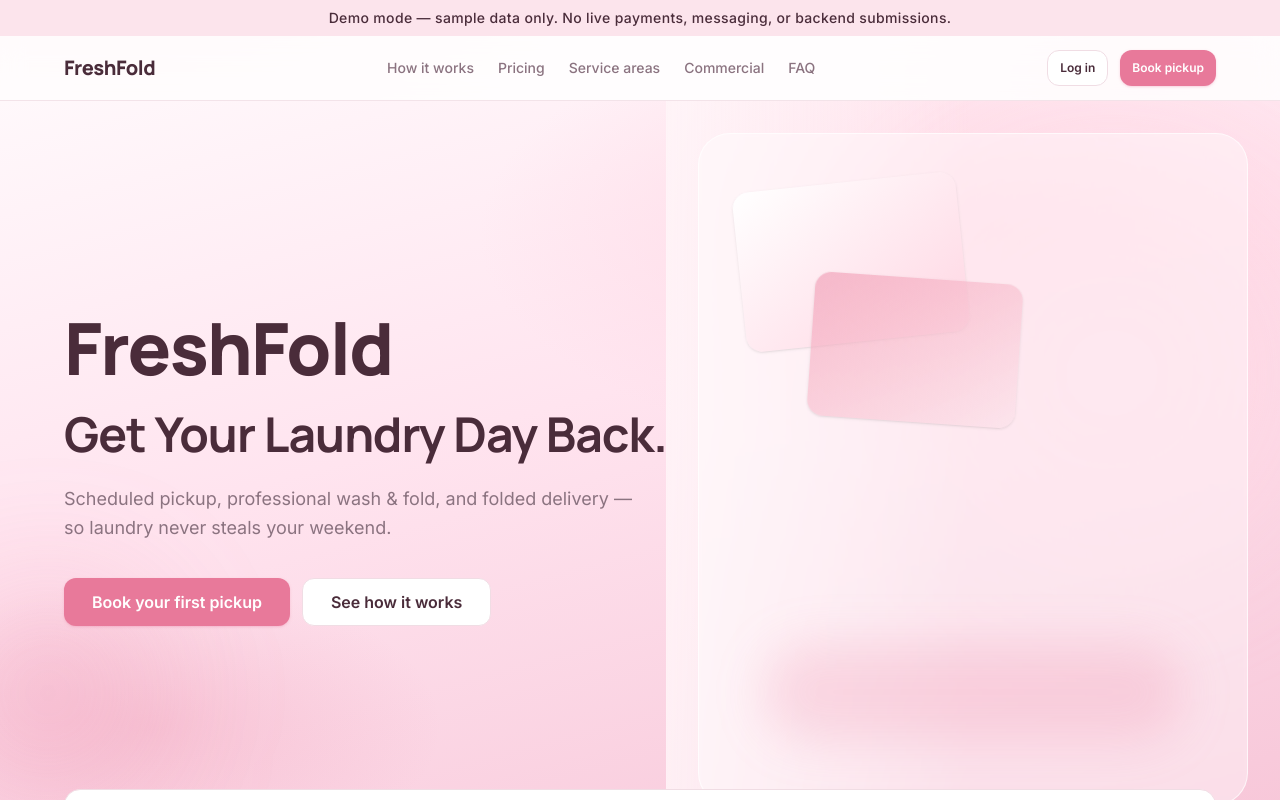
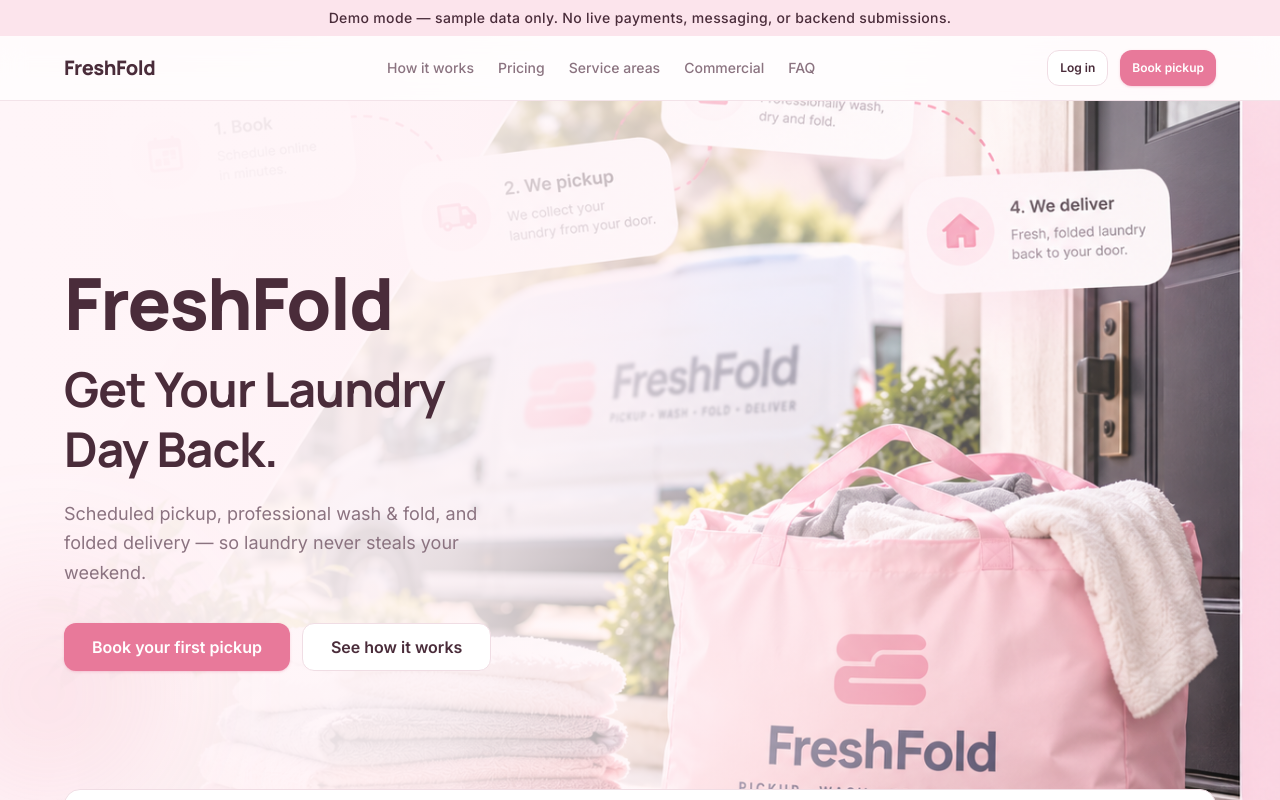
Before and after one commit to nando5990/laundry-, a React (Vite) app: page / in a window 1280 px wide. Shown: the top 800 px of the page. Built offline with nearby package versions, Linux system fonts and the light colour scheme.

Commit message:
Add branded FreshFold hero graphic to homepage
Use the owner-uploaded pickup/van/how-it-works visual as a full-bleed
hero plane while keeping the Grand Slam headline and CTAs.

Co-authored-by: nando5990 <nando5990@users.noreply.github.com>

```diff
--- a/src/components/marketing/Hero.tsx
+++ b/src/components/marketing/Hero.tsx
@@ -5,36 +5,32 @@ import { BRAND } from '@/lib/constants'
 
 export function Hero() {
   return (
-    <section className="hero-atmosphere relative min-h-[min(92vh,52rem)] overflow-hidden text-navy">
+    <section className="relative min-h-[min(92vh,54rem)] overflow-hidden text-navy">
+      {/* Dominant full-bleed branded visual plane */}
+      <img
+        src="/images/freshfold-hero.png"
+        alt="FreshFold laundry bag and delivery van with Book, Pickup, Clean, and Deliver steps"
+        className="absolute inset-0 h-full w-full object-cover object-[center_28%] sm:object-center"
+        fetchPriority="high"
+      />
+      {/* Soft left scrim so Grand Slam copy stays readable over the scene */}
       <div
         aria-hidden
-        className="pointer-events-none absolute -right-10 top-16 size-72 rounded-full bg-blush/80 blur-3xl animate-soft-pulse md:size-[26rem]"
+        className="absolute inset-0 bg-gradient-to-b from-[#fff5f8]/92 via-[#fff5f8]/72 to-[#fff5f8]/35 sm:bg-gradient-to-r sm:from-[#fff5f8] sm:via-[#fff5f8]/88 sm:to-transparent sm:via-35%"
       />
       <div
         aria-hidden
-        className="pointer-events-none absolute -left-16 bottom-8 size-56 rounded-full bg-teal/20 blur-3xl"
+        className="pointer-events-none absolute -left-16 bottom-8 size-56 rounded-full bg-teal/15 blur-3xl"
       />
 
-      <div
-        aria-hidden
-        className="pointer-events-none absolute inset-y-0 right-0 hidden w-[48%] lg:block"
-      >
-        <div className="absolute inset-0 bg-gradient-to-l from-transparent via-transparent to-[#fff5f8]/85" />
-        <div className="absolute inset-8 rounded-[2rem] border border-white/70 bg-white/40 backdrop-blur-[2px]">
-          <div className="absolute left-10 top-12 h-40 w-56 animate-float rounded-2xl bg-gradient-to-br from-white to-blush shadow-sm" />
-          <div className="absolute left-28 top-36 h-36 w-52 rotate-[4deg] rounded-2xl bg-gradient-to-br from-teal/45 to-petal shadow-sm" />
-          <div className="absolute bottom-16 left-16 right-16 h-24 rounded-full bg-teal/20 blur-xl" />
-        </div>
-      </div>
-
-      <div className="section-pad relative mx-auto flex max-w-6xl flex-col justify-center py-20 md:py-28 lg:min-h-[min(92vh,52rem)]">
+      <div className="section-pad relative mx-auto flex max-w-6xl flex-col justify-center py-20 md:py-28 lg:min-h-[min(92vh,54rem)]">
         <p className="animate-fade-up font-display text-4xl font-extrabold tracking-tight text-navy sm:text-5xl md:text-6xl lg:text-7xl">
           {BRAND.name}
         </p>
-        <h1 className="animate-fade-up-delay mt-5 max-w-2xl font-display text-3xl font-bold leading-tight text-balance text-navy sm:text-4xl md:text-5xl">
+        <h1 className="animate-fade-up-delay mt-5 max-w-xl font-display text-3xl font-bold leading-tight text-balance text-navy sm:text-4xl md:text-5xl">
           {BRAND.tagline}
         </h1>
-        <p className="animate-fade-up-delay-2 mt-5 max-w-xl text-base leading-relaxed text-muted sm:text-lg">
+        <p className="animate-fade-up-delay-2 mt-5 max-w-md text-base leading-relaxed text-muted sm:text-lg">
           {BRAND.supportSentence}
         </p>
         <div className="animate-fade-up-delay-2 mt-9 flex flex-wrap gap-3">
```
Also changed, not shown: public/images/freshfold-hero.png (added).
